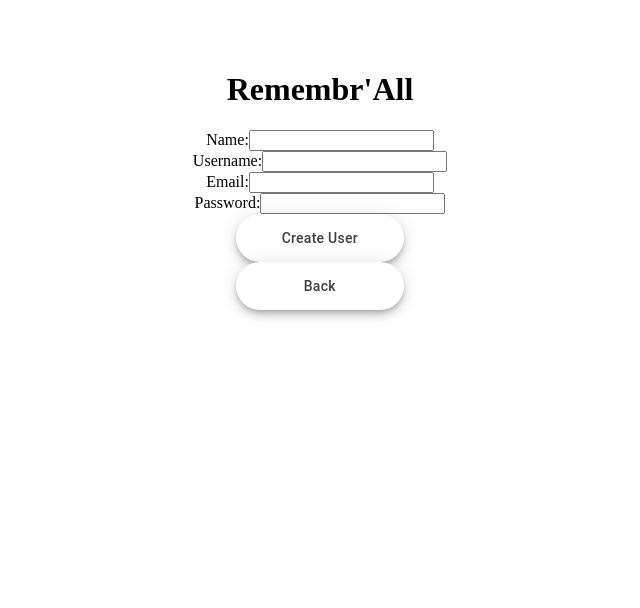
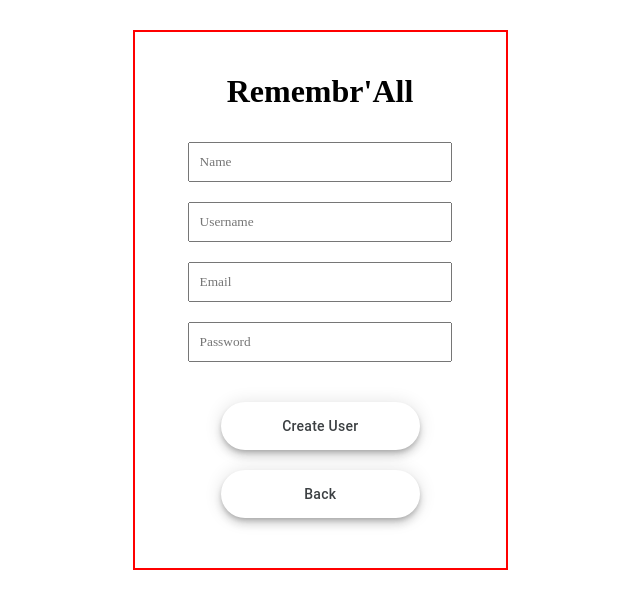
Before and after one commit to katribu/Remembrall-FrontEnd, a React (Create React App) app: page /signup in a window 1280 px wide. Shown: the top 608 px of the page, without its empty margins (320-960 px from the left). Built offline with nearby package versions, Linux system fonts and the light colour scheme.

Commit message:
Did a bunch of CSS styles

```diff
--- a/src/App.css
+++ b/src/App.css
@@ -2,12 +2,20 @@
   box-sizing: border-box;
 }
 
+/*  ================ MAIN OVERALL STYLES ============= */
 body,html{
   padding: 0;
   margin: 0;
 }
 
 .mainDiv {
+  max-width: 400px;
+  border: 2px red solid;
+  margin: 0 auto;
+  text-align: center;
+}
+
+.flexDiv {
   display: flex;
   flex-direction:column;
   margin: 30px auto;
@@ -37,7 +45,6 @@ body,html{
   justify-content: center;
   letter-spacing: .25px;
   line-height: normal;
-  width: 50%;
   overflow: visible;
   padding: 2px 24px;
   position: relative;
@@ -50,6 +57,8 @@ body,html{
   will-change: transform, opacity;
   z-index: 0;
   text-decoration: none;
+  margin: 10px 0;
+  width: 100%;
 }
 
 .linkButton:hover {
@@ -64,6 +73,9 @@ body,html{
  padding: 20px 0;
  display: flex;
  flex-direction: column;
+ margin: 0 auto;
+ align-self: center;
+ width: 60%;
 }
 
 .loginInputs{
@@ -77,4 +89,36 @@ body,html{
   height: 40px;
   padding-left: 10px;
   margin: 10px 0;
+  font-family: inherit;
 }
+
+
+/* ============ PROFILE PAGE STYLING =============== */
+
+.upcomingNotificationsLink{
+  border: none;
+  background:none;
+  font-size: 1rem;
+  font-weight: bolder;
+}
+
+.upcomingNotificationsLink:hover,
+.upcomingNotificationsLink:focus {
+  color: rgb(81, 14, 14);
+  text-decoration: underline;
+  cursor: pointer;
+}
+
+
+/* ======== SETREMEMBERALL PAGE STYLING =============*/
+.timeDateDiv{
+  display:flex;
+  margin: 10px auto;
+  justify-content: space-between;
+  width: 80%;
+}
+
+.timeDateChild{
+  text-align: center;
+  width: 45%;
+}
--- a/src/components/LogIn.js
+++ b/src/components/LogIn.js
@@ -58,7 +58,7 @@ export function LogIn(props) {
 
 
     return (
-        <div className="mainDiv">
+        <div className="flexDiv mainDiv">
             {/* <Smoke/> */}
             <div>
                 <h1>Remembr'All</h1>
--- a/src/components/Map.js
+++ b/src/components/Map.js
@@ -5,7 +5,7 @@ import React from 'react';
 const MY_MAP_KEY = 'AIzaSyCO2T57yToSRLuaPbtEaQqNV26wpK4i0EY';
 
 const containerStyle = {
-  width: '100vw',
+  width: '100%',
   height: '400px'
 };
 
@@ -53,7 +53,7 @@ export default function Map(props) {
 
   return (
     // Important! Always set the container height explicitly
-    <div style={{ height: '100vh', width: '100%' }}>
+    <div>
       <LoadScriptNext libraries={lib} googleMapsApiKey={MY_MAP_KEY}>
 
         <GoogleMap
--- a/src/components/Profile.js
+++ b/src/components/Profile.js
@@ -173,7 +173,7 @@ console.log(locationAlertFilter)
     // As a V2 feature, we want to give you a walkthrough of the functionality (a tutorial), the first time you log in.
 
     return (
-        <div style={{ maxWidth: '500px', margin: 'auto' }}>
+        <div className="mainDiv">
             <h1>Welcome!</h1>
 
             <div id="upcoming-remebralls">
@@ -194,14 +194,17 @@ console.log(locationAlertFilter)
                 }
             </div>
             <div>
-                <button onClick={toggleRemembralls} className="linkButton">{buttonText}</button>
+                <button onClick={toggleRemembralls} className="upcomingNotificationsLink">{buttonText}</button>
             </div>
 
-            <div>
-                <Link to="/setremembrall" className="linkButton">
-                    Set Remembr'All
-                </Link>
+            <div className="buttonDiv">
+                <div>
+                <Link to="/setremembrall" className="linkButton"> Set Remembr'All</Link>
+                </div>
+
+                <div>
                 <Link to="/logout" className="linkButton">Log out</Link>
+                </div>
             </div>
         </div>
     )
--- a/src/components/SetRemembrall.js
+++ b/src/components/SetRemembrall.js
@@ -92,7 +92,7 @@ export function SetRemembrall(props) {
 
 
     return (
-        <div>
+        <div className="mainDiv">
             <h3>Remembr'all</h3>
 
             <div>My Remembr'all:</div>
@@ -106,9 +106,13 @@ export function SetRemembrall(props) {
                 value={text}
                 cols='25'
                 rows='3'
+                className="inputChild"
             />
 
             <div>Notify me at:</div>
+
+            <div className="timeDateDiv">
+
                 <input
                     type={'time'}
                     min='00:00'
@@ -116,13 +120,16 @@ export function SetRemembrall(props) {
                     step='60'
                     onChange={handleTime}
                     value={time}
+                    className="inputChild timeDateChild"
                 />
 
                 <input
                     type={'date'}
                     onChange={handleDate}
                     value={date}
+                    className="inputChild timeDateChild"
                 />
+            </div>
 
             <div>
 
@@ -133,6 +140,7 @@ export function SetRemembrall(props) {
                     onChange={handleCheckedLocation}
                     value={checkedChooseLocation}
                     checked={checkedChooseLocation}
+
                 />
 
 
@@ -149,6 +157,7 @@ export function SetRemembrall(props) {
                             min="50"
                             max="1000"
                             step='50'
+
                         />
                         <div style={{ display: 'inline' }}>{slidervalue} meter radius of:</div><br />
                         <Map location={location} onCoordinatesChanged={handleLocationChange} slidervalue={slidervalue} />
@@ -164,6 +173,7 @@ export function SetRemembrall(props) {
                     onChange={handleCheckedFriend}
                     value={checkedFriend}
                     checked={checkedFriend}
+
                 />
 
 
@@ -172,7 +182,7 @@ export function SetRemembrall(props) {
                         <div>
 
                             {/* PROBABLY HAVE TO MAP OVER THE PAYLOAD AND INPUT VALUE AND OPTION TEXT FROM THAT */}
-                            <select id="email-friends" onChange={handleChosenFriend} defaultValue={'Select a friend'}>
+                            <select id="email-friends" onChange={handleChosenFriend} defaultValue={'Select a friend'} className="inputChild">
                                 <option value="Select a friend" disabled>Select a friend</option>
                                 <option value='irgen_w.s@hotmail.com'>Irgen</option>
                                 <option value='katrinaburwash_17@hotmail.com'>Katrina</option>
@@ -180,18 +190,16 @@ export function SetRemembrall(props) {
                             </select>
                         </div>
 
-                        <h4>Will send e-mail to: {chosenFriend}</h4>
-                        <h4>Subject: {subject}</h4>
-                        <h4>Email text: {notificationText}</h4>
 
                         <div>
-                            Subject:
+                            <div>Subject:</div>
                             <input
                                 type={text}
                                 maxLength={'100'}
                                 placeholder='On my way home!'
                                 onChange={handleSubject}
                                 value={subject}
+                                className="inputChild"
                             />
                         </div>
 
@@ -207,14 +215,17 @@ export function SetRemembrall(props) {
                                 value={notificationText}
                                 cols='25'
                                 rows='4'
+                                className="inputChild"
                             />
                         </div>
                     </div>}
             </div>
 
             <div className="buttonDiv">
-                <button className="linkButton" onClick={handleSubmit}>Set Remembr'all</button>
+                <button className="linkButton logInBtn" onClick={handleSubmit}>Set Remembr'all</button>
+                <div>
                 <Link to="/profile" className='linkButton'>Back</Link>
+                </div>
             </div>
         </div >
     )
--- a/src/components/SignUp.js
+++ b/src/components/SignUp.js
@@ -52,43 +52,53 @@ export function SignUp(props) {
 
 
     return (
-        <div className="mainDiv">
+        <div className="flexDiv mainDiv">
             <div>
                 <h1>Remembr'All</h1>
             </div>
             <div>
-                <label>Name:</label>
+
                 <input type={"text"}
                     onChange={handleNameInputChange}
                     value={name}
+                    placeholder="Name"
+                    className="inputChild"
                 />
             </div>
             <div>
-                <label>Username:</label>
+
                 <input type={"text"}
                     onChange={handleUsernameInputChange}
                     value={username}
+                    placeholder="Username"
+                    className='inputChild'
                 />
             </div>
             <div>
-                <label>Email:</label>
+
                 <input type={"email"}
                     onChange={handleEmailInputChange}
                     value={email}
+                    placeholder='Email'
+                    className='inputChild'
                 />
             </div>
             <div>
-                <label>Password:</label>
                 <input type={"password"}
                     onChange={handlePasswordInputChange}
                     value={password}
+                    placeholder='Password'
+                    className='inputChild'
                 />
             </div>
-            <div>
-                <button className='linkButton' onClick={handleSignupAttempt}>Create User</button>
-            </div>
-            <div>
-                <Link to="/login" className='linkButton'>Back</Link>
+
+            <div className="buttonDiv">
+                <div>
+                    <button className='linkButton' onClick={handleSignupAttempt}>Create User</button>
+                </div>
+                <div>
+                    <Link to="/login" className='linkButton'>Back</Link>
+                </div>
             </div>
         </div>
     )
```
Lines whose indentation alone changed are shown as unchanged.
